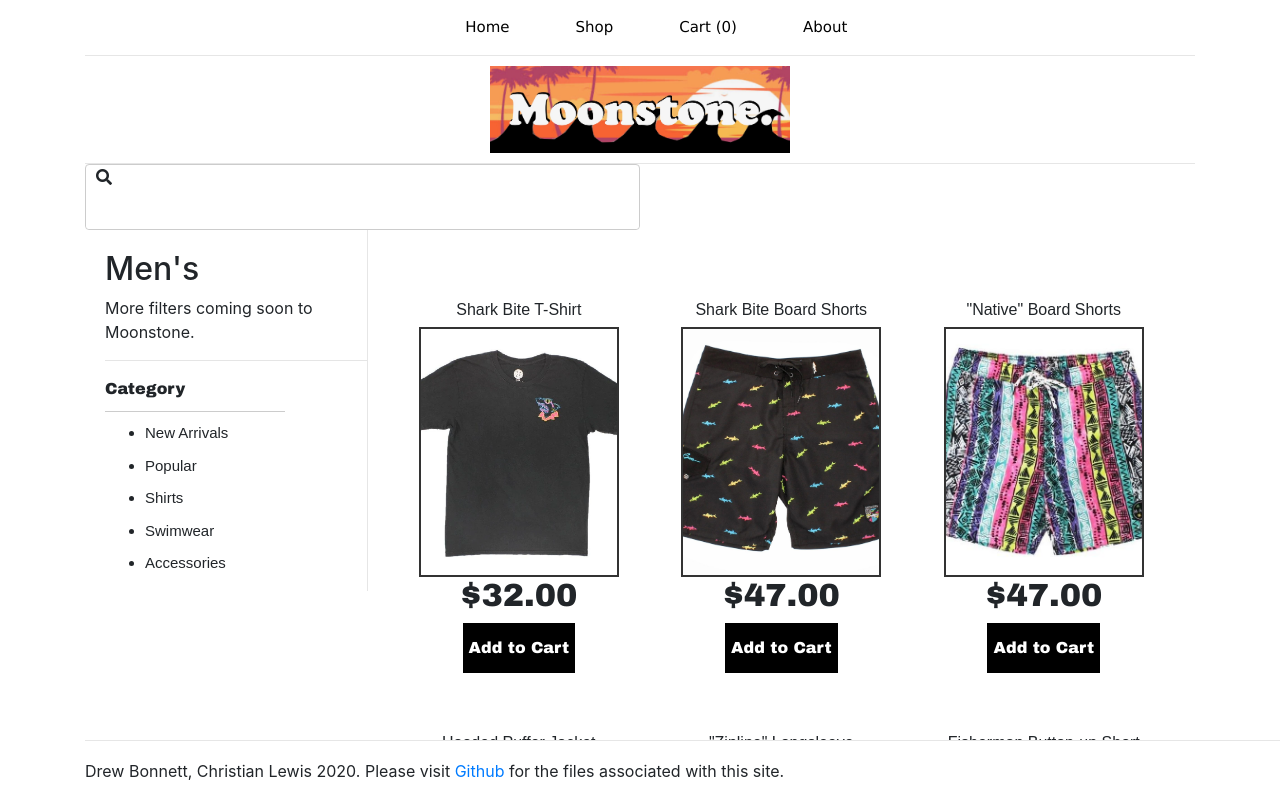
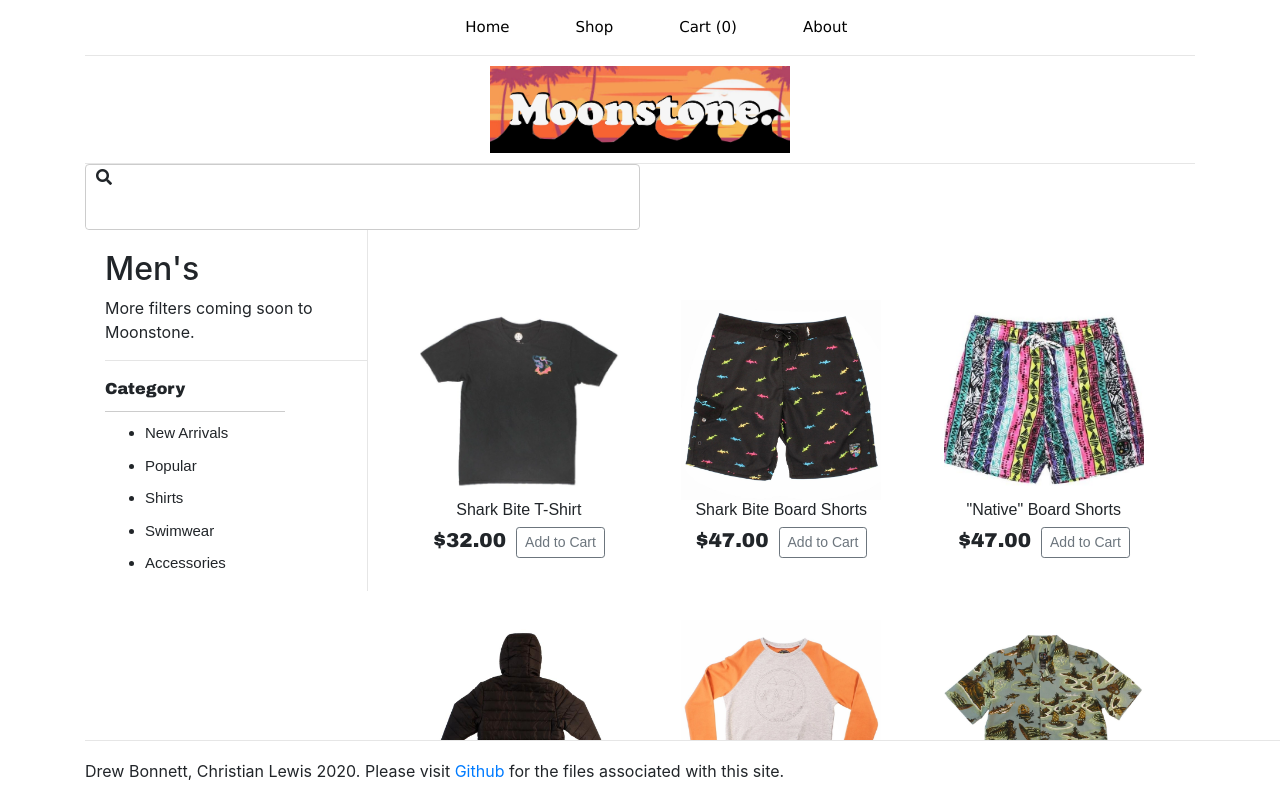
Before and after one commit to andrewbonnett/creative_3, a Vue app: page /shop in a window 1280 px wide. Shown: the top 798 px of the page. Built offline with nearby package versions, Linux system fonts and the light colour scheme; a web font is replaced by a local one.

Commit message:
shop updates

```diff
--- a/src/components/ProductList.vue
+++ b/src/components/ProductList.vue
@@ -2,16 +2,13 @@
 <div class="wrapper">
   <div class="products">
     <div class="product" v-for="product in products" :key="product.id">
-      <div class="info">
-        <h1>{{product.name}}</h1>
-        <p>{{product.country}}</p>
-      </div>
       <div class="image">
         <img :src="'/images/products/'+product.image">
       </div>
-      <div class="price">
-        <h2>{{product.price}}</h2>
-        <button class="auto" @click="addToCart(product)">Add to Cart</button>
+      <div class="info">
+        <h1>{{product.name}}</h1>
+        <h2 class="price">{{product.price}}</h2>
+        <button class="btn btn-outline-secondary btn-sm" @click="addToCart(product)">Add to Cart</button>
       </div>
     </div>
   </div>
@@ -41,6 +38,8 @@ export default {
 .price {
     font-family: "Arial Black", Gadget, sans-serif;
     text-align: center;
+    display:inline-block;
+    margin-right:10px;
 }
 .wrapper {
   display: flex;
@@ -70,7 +69,7 @@ export default {
 }
 
 .info h2 {
-  font-size: 14px;
+  font-size: 20px;
 }
 
 .info p {
@@ -79,13 +78,6 @@ export default {
 }
 
 button {
-  height: 50px;
-  background: #000;
-  color: white;
-  border: none;
-}
-
-.auto {
-  margin-left: auto;
+  display: inline-block;
 }
 </style>
--- a/src/views/Cart.vue
+++ b/src/views/Cart.vue
@@ -14,7 +14,7 @@
       <div class='col'>
         <div class="price">
           <h4>{{item.price}}</h4>
-          <button class="auto" @click="removeFromCart(item.id)">Remove Item</button>
+          <button class="btn btn-outline-secondary" @click="removeFromCart(item.id)">Remove Item</button>
         </div>
       </div>
     </div>
@@ -36,13 +36,10 @@ export default {
 }
 </script>
 
-<style>
+<style scoped>
 
 .product img {
-  border: 2px solid #333;
-  height: 250px;
   width: 200px;
-  object-fit: cover;
 }
 
 </style>
```
